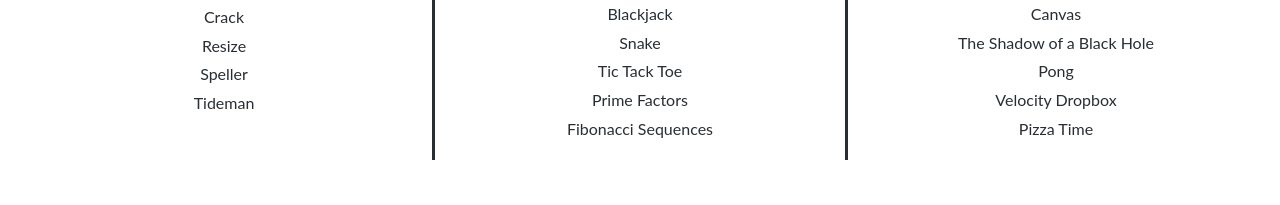
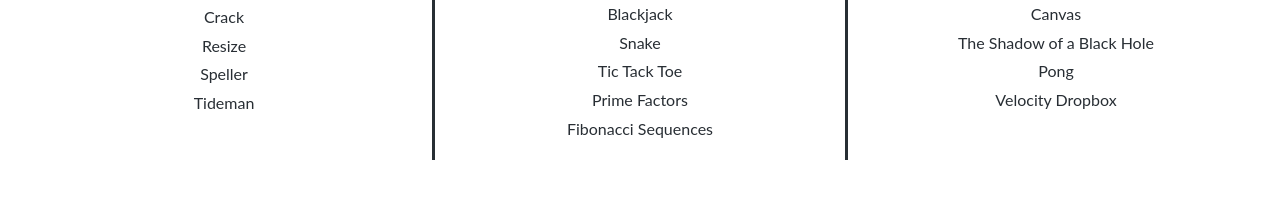
Before and after one commit to ThomasCorbin22/thomascorbin22.github.io, a plain HTML site: page index.html in a window 1280 px wide. Shown: the part 5519-5724 px from the top of the page. Drawn offline with nearby package versions, Linux system fonts and the light colour scheme; some packages are replaced by stand-ins of ours; a script that the page names is missing.

Commit message:
Update links

```diff
--- a/index.html
+++ b/index.html
@@ -414,9 +414,6 @@
                         <li class="text-hidden-from-below mx-auto">
                             <a target=“_blank” class="dark-grey" href="https://velocity-22.surge.sh/">Velocity Dropbox</a>
                         </li>
-                        <li class="text-hidden-from-below mx-auto">
-                            <a target=“_blank” class="dark-grey" href="https://velocity-22.surge.sh/">Pizza Time</a>
-                        </li>
                     </ul>
                 </div>
             </div>
```
